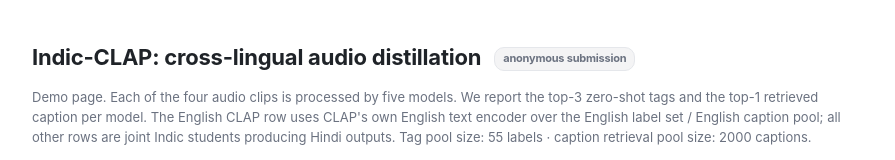
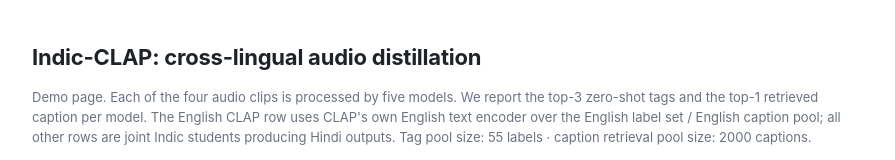
Before and after one commit to Sanat-agrwl/mydemo, a plain HTML site: page index.html in a window 1280 px wide. Shown: the top 160 px of the page, without its empty margins (192-1087 px from the left). Drawn offline with Linux system fonts and the light colour scheme.

Commit message:
Fix HTML closing tag for h1 element

```diff
--- a/index.html
+++ b/index.html
@@ -130,7 +130,7 @@
 <body>
 
 <h1>Indic-CLAP: cross-lingual audio distillation
-<span class="anon-tag">anonymous submission</span></h1>
+</h1>
 <p class="subtitle">
 Demo page. Each of the four audio clips is processed by five models. We
 report the top-3 zero-shot tags and the top-1 retrieved caption per model.
```
